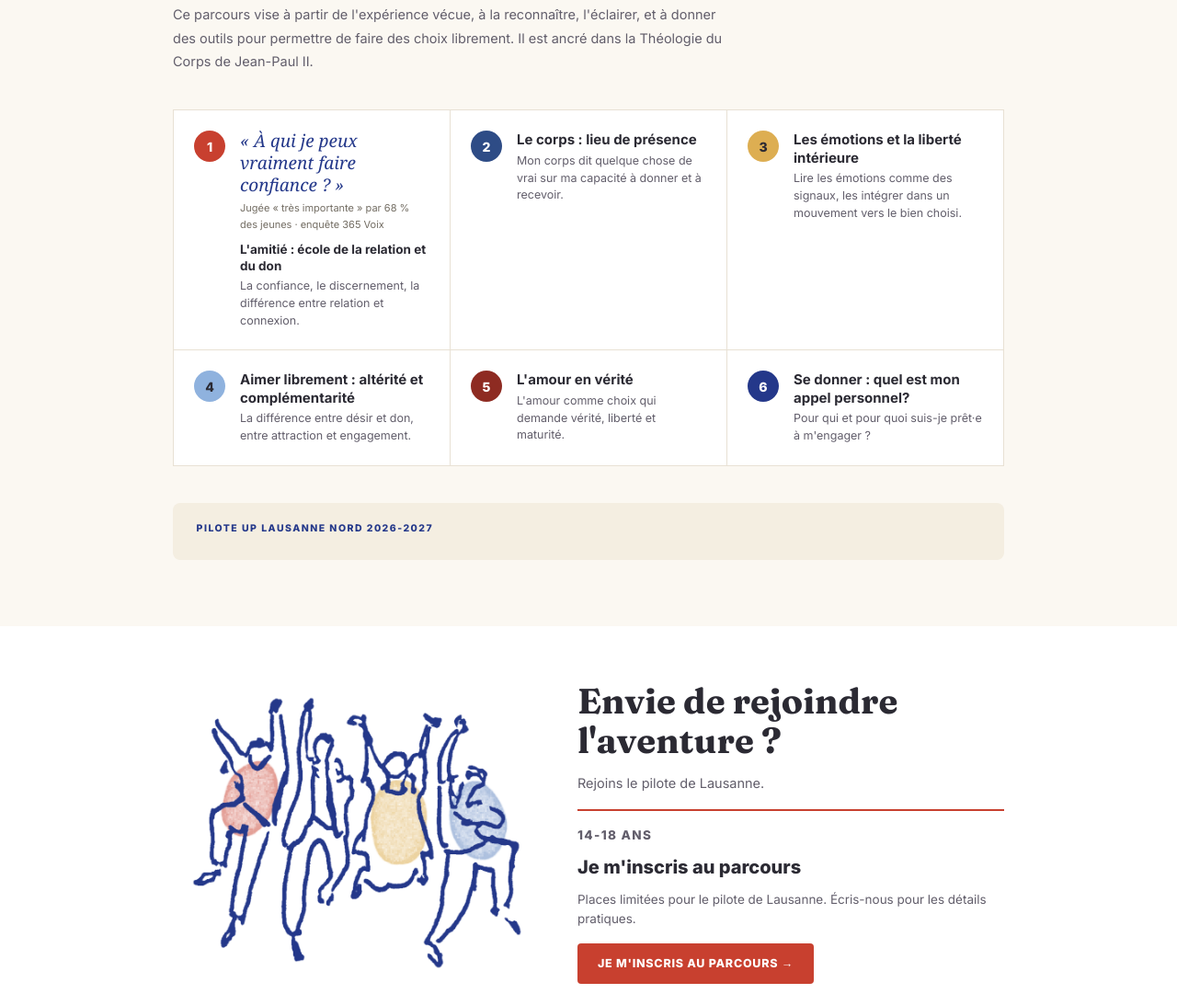
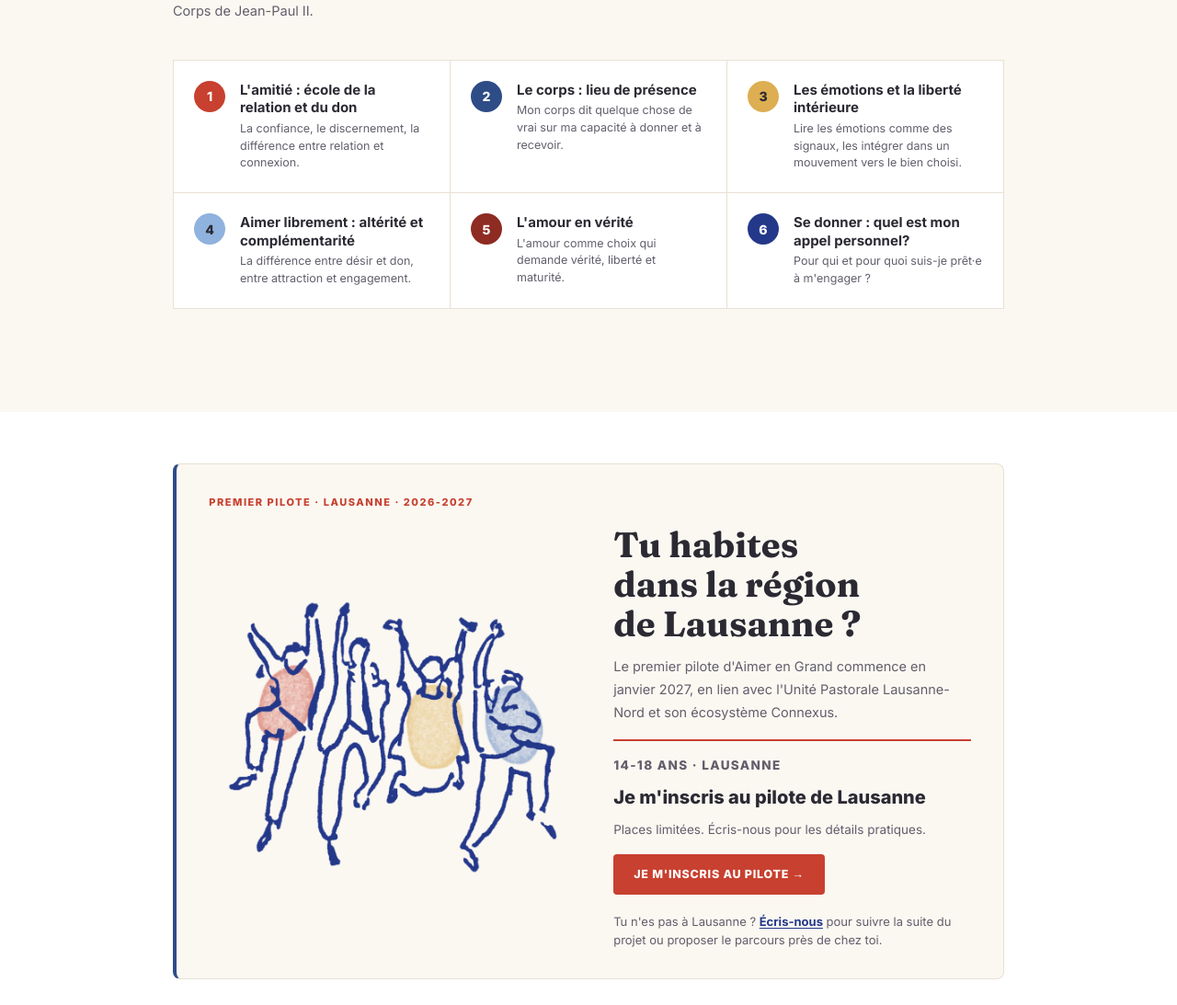
Before and after one commit to messianecaze/cor1418-site2, a plain HTML site: page index.html in a window 1280 px wide. Shown: the part 1707-2800 px from the top of the page at 92% size. Drawn offline with Linux system fonts and the light colour scheme.

Commit message:
Add files via upload

```diff
--- a/index.html
+++ b/index.html
@@ -150,10 +150,7 @@
   .session-num { background: var(--rouge-fonce); }
   .session:nth-child(6) /* pastilles */
   .session-num { background: var(--trait); }
-  .session-question { font-family: var(--citation); font-style: italic; font-size: 19px; line-height: 1.25; color: var(--trait); margin-bottom: 3px; }
-  .session-source { font-size: 11px; color: var(--source); margin-bottom: 10px; }
   .session-title { font-size: 15px; font-weight: 700; color: var(--encre); margin-bottom: 4px; line-height:1.3; }
-  .session-question + .session-source + .session-title { font-size: 13.5px; }
   .session-body { font-size: 12.5px; color: var(--encre-douce); line-height:1.5; }
   .deploiement { background: var(--creme); border-radius: 8px; padding: 1.2rem 1.6rem; }
   .deploiement p:first-child { font-size: 10.5px; font-weight: 800; letter-spacing:0.14em; text-transform:uppercase; color: var(--trait); }
@@ -200,6 +197,15 @@
   .inscription-card p { font-size: 13.5px; line-height:1.55; color: var(--encre-douce); }
   .inscription-btn { align-self: flex-start; display:inline-block; margin-top: 0.5rem; padding: 12px 22px; border-radius: 4px; font-family: var(--sans); font-weight: 800; letter-spacing: 0.06em; font-size: 12.5px; text-transform:uppercase; background: var(--rouge); color: var(--blanc); }
   .inscription-btn:hover { background: var(--rouge-fonce); }
+  /* ===== PILOTE (encadré distinct) ===== */
+  #pilote, #inscription { scroll-margin-top: 80px; }
+  .pilote-encadre { border: 1px solid var(--filet); border-left: 4px solid var(--bleu-vitrail); border-radius: 8px; background: var(--papier); padding: 2rem 2.2rem; }
+  .pilote-ailleurs { font-size: 13px; color: var(--encre-douce); line-height: 1.55; margin-top: 0.4rem; }
+  .pilote-ailleurs a { color: var(--trait); font-weight: 700; text-decoration: underline; text-underline-offset: 2px; }
+  .pilote-note { align-self: flex-start; display: inline-flex; align-items: center; gap: 0.55rem; font-size: 13px; color: var(--encre-douce); margin-top: 0.2rem; }
+  .pilote-note-tag { font-size: 10px; font-weight: 800; letter-spacing: 0.14em; text-transform: uppercase; color: var(--bleu-vitrail); border: 1px solid var(--bleu-clair); padding: 3px 8px; border-radius: 999px; }
+  .pilote-note:hover span:last-child { color: var(--trait); text-decoration: underline; }
+  @media (max-width: 720px) { .pilote-encadre { padding: 1.4rem 1.2rem; } }
   /* ===== FOOTER ===== */
   footer { background: var(--encre); padding: 1.8rem 3rem; display:flex; align-items:center; justify-content:space-between; flex-wrap:wrap; gap:1rem; }
   .footer-logo { display:flex; align-items:center; }
@@ -244,9 +250,9 @@
       <li><a href="#voix" class="nav-optional">365 Voix</a></li>
       <li><a href="#ressources">Ressources</a></li>
       <li><a href="#qui-sommes-nous" class="nav-optional">Qui sommes-nous</a></li>
-      <li><a href="accompagnateurs.html" class="nav-ghost">Tu es accompagnateur ? →</a></li>
+      <li><a href="accompagnateurs.html" class="nav-ghost">Pédagogie du parcours →</a></li>
     </ul>
-    <a href="#inscription" class="nav-cta">Je m'inscris →</a>
+    <a href="#contact" class="nav-cta">Nous écrire →</a>
     <button class="nav-toggle" id="navToggle" aria-label="Ouvrir le menu" aria-expanded="false" aria-controls="navLinks">
       <svg width="22" height="22" viewBox="0 0 22 22" fill="none" xmlns="http://www.w3.org/2000/svg" aria-hidden="true" focusable="false">
         <line x1="2" y1="6" x2="20" y2="6" stroke="#14213D" stroke-width="2" stroke-linecap="round"/>
@@ -260,16 +266,15 @@
 <div class="hero">
   <div class="hero-inner">
     <a href="#presse" class="press-badge"><span class="press-badge-tag">Presse</span><span>Aimer en Grand dans <strong>Aleteia</strong> ↓</span></a>
-    <p class="hero-label">Aimer en Grand · 14-18 ans · Parcours Pilote UP Lausanne Nord </p>
+    <p class="hero-label">Aimer en Grand · 14-18 ans · Vie affective et relationnelle</p>
     <h1>Un parcours pour<br>vivre nos relations en grand</h1>
     <div class="hero-sub-wrap">
-      <p class="hero-sub">Un pilote aura lieu à Lausanne à partir de <strong>janvier 2027 </strong> pour parler vrai de l'amitié, du cœur, et de ce que veut dire aimer, à la lumière de la foi catholique.</p>
-      <p class="hero-sub">Avec d'autres jeunes, en lien avec l'Unité Pastorale Lausanne-Nord et son écosystème Connexus.</p>
+      <p class="hero-sub">Six temps, avec d'autres jeunes, pour parler vrai de l'amitié, du cœur, et de ce que veut dire aimer, à la lumière de la foi catholique.</p>
     </div>
     <div class="hero-actions">
-      <a href="#inscription" class="btn-primary">Je m'inscris →</a>
-      <a href="#parcours" class="btn-outline-light">Voir le programme ↓</a>
+      <a href="#parcours" class="btn-outline-light">Découvrir le parcours ↓</a>
     </div>
+    <a href="#pilote" class="pilote-note"><span class="pilote-note-tag">Premier pilote</span><span>Lausanne, dès janvier 2027 ↓</span></a>
   </div>
   <div class="hero-dessin">
     <div class="hero-scene" role="img" aria-label="Six jeunes dessinés à l'encre bleue, serrés les uns contre les autres, devant une rosace de vitrail à peine esquissée">
@@ -317,32 +322,32 @@
     <p class="section-body">Aimer en Grand n'est pas un cours de catéchisme, ni une liste de ce qu'il faudrait penser sur tel ou tel sujet. C'est une rencontre : un chemin vécu à plusieurs, où l'on part de ce qu'on vit vraiment pour explorer le projet lumineux de Dieu pour les relations.</p>
     <p class="section-body">Ce parcours vise à partir de l'expérience vécue, à la reconnaître, l'éclairer, et à donner des outils pour permettre de faire des choix librement. Il est ancré dans la Théologie du Corps de Jean-Paul II.</p>
     <div class="sessions-grid">
-      <div class="session"><div class="session-num">1</div><div><p class="session-question">« À qui je peux vraiment faire confiance ? »</p><p class="session-source">Jugée « très importante » par 68 % des jeunes · enquête 365 Voix</p><p class="session-title">L'amitié : école de la relation et du don</p><p class="session-body">La confiance, le discernement, la différence entre relation et connexion.</p></div></div>
+      <div class="session"><div class="session-num">1</div><div><p class="session-title">L'amitié : école de la relation et du don</p><p class="session-body">La confiance, le discernement, la différence entre relation et connexion.</p></div></div>
       <div class="session"><div class="session-num">2</div><div><p class="session-title">Le corps : lieu de présence</p><p class="session-body">Mon corps dit quelque chose de vrai sur ma capacité à donner et à recevoir.</p></div></div>
       <div class="session"><div class="session-num">3</div><div><p class="session-title">Les émotions et la liberté intérieure</p><p class="session-body">Lire les émotions comme des signaux, les intégrer dans un mouvement vers le bien choisi.</p></div></div>
       <div class="session"><div class="session-num">4</div><div><p class="session-title">Aimer librement : altérité et complémentarité</p><p class="session-body">La différence entre désir et don, entre attraction et engagement.</p></div></div>
       <div class="session"><div class="session-num">5</div><div><p class="session-title">L'amour en vérité</p><p class="session-body">L'amour comme choix qui demande vérité, liberté et maturité.</p></div></div>
       <div class="session"><div class="session-num">6</div><div><p class="session-title">Se donner : quel est mon appel personnel?</p><p class="session-body">Pour qui et pour quoi suis-je prêt·e à m'engager ?</p></div></div>
     </div>
-    <div class="deploiement">
-      <p>Pilote UP Lausanne Nord 2026-2027</p>
-      <p></p>
-    </div>
   </div>
 </div>
 <!-- INSCRIPTION -->
 <div class="section-wrap">
-  <div class="section" id="inscription" style="padding-top:3.5rem; padding-bottom:3.5rem;">
-    <div class="inscription">
-      <img class="inscription-dessin" src="assets/saut-de-joie.png" alt="Quatre jeunes dessinés à l'encre bleue qui sautent de joie, avec des touches d'aquarelle">
-      <div class="inscription-texte">
-        <h2>Envie de rejoindre l'aventure ?</h2>
-        <p class="section-body">Rejoins le pilote de Lausanne.</p>
-        <div class="inscription-card">
-          <p class="inscription-tag">14-18 ans</p>
-          <h3>Je m'inscris au parcours</h3>
-          <p>Places limitées pour le pilote de Lausanne. Écris-nous pour les détails pratiques.</p>
-          <a href="mailto:aimerengrand@gmail.com?subject=Inscription%20au%20parcours%20-%20Lausanne" class="inscription-btn">Je m'inscris au parcours →</a>
+  <div class="section" id="pilote" style="padding-top:3.5rem; padding-bottom:3.5rem;">
+    <div class="pilote-encadre">
+      <p class="section-label">Premier pilote · Lausanne · 2026-2027</p>
+      <div class="inscription">
+        <img class="inscription-dessin" src="assets/saut-de-joie.png" alt="Quatre jeunes dessinés à l'encre bleue qui sautent de joie, avec des touches d'aquarelle">
+        <div class="inscription-texte">
+          <h2>Tu habites dans la région de Lausanne ?</h2>
+          <p class="section-body">Le premier pilote d'Aimer en Grand commence en janvier 2027, en lien avec l'Unité Pastorale Lausanne-Nord et son écosystème Connexus.</p>
+          <div class="inscription-card" id="inscription">
+            <p class="inscription-tag">14-18 ans · Lausanne</p>
+            <h3>Je m'inscris au pilote de Lausanne</h3>
+            <p>Places limitées. Écris-nous pour les détails pratiques.</p>
+            <a href="mailto:aimerengrand@gmail.com?subject=Inscription%20au%20pilote%20-%20Lausanne" class="inscription-btn">Je m'inscris au pilote →</a>
+          </div>
+          <p class="pilote-ailleurs">Tu n'es pas à Lausanne ? <a href="#contact">Écris-nous</a> pour suivre la suite du projet ou proposer le parcours près de chez toi.</p>
         </div>
       </div>
     </div>
@@ -451,7 +456,7 @@
       <p>Pourquoi « COR » ? C'est le mot latin pour dire <strong>cœur</strong>. Car le cœur est, comme l'écrit le pape François, "capable d'unifier et d'harmoniser l'histoire personnelle, qui semble fragmentée en mille morceaux mais où tout peut avoir un sens.(...) "c'est lui qui me distingue, me façonne dans mon identité spirituelle et me met en communion avec les autres." </p>
       <p>Lorsque "le cœur parle au cœur", l'échange dépasse les seules idées, et, par une présence, d'une personne à une autre, la transformation véritable peut s'opérer dans un vrai cœur à cœur.</p>
     </div>
-    <p style="font-weight:700; color:var(--nuit); font-size:13.5px; margin-bottom:1.2rem;">À l'origine du projet :</p>
+    <p style="font-weight:700; color:var(--encre); font-size:13.5px; margin-bottom:1.2rem;">À l'origine du projet :</p>
     <div class="animateurs-grid">
       <div class="animateur-item">
         <p class="animateur-item-title">Messiane Cazé</p>
```
